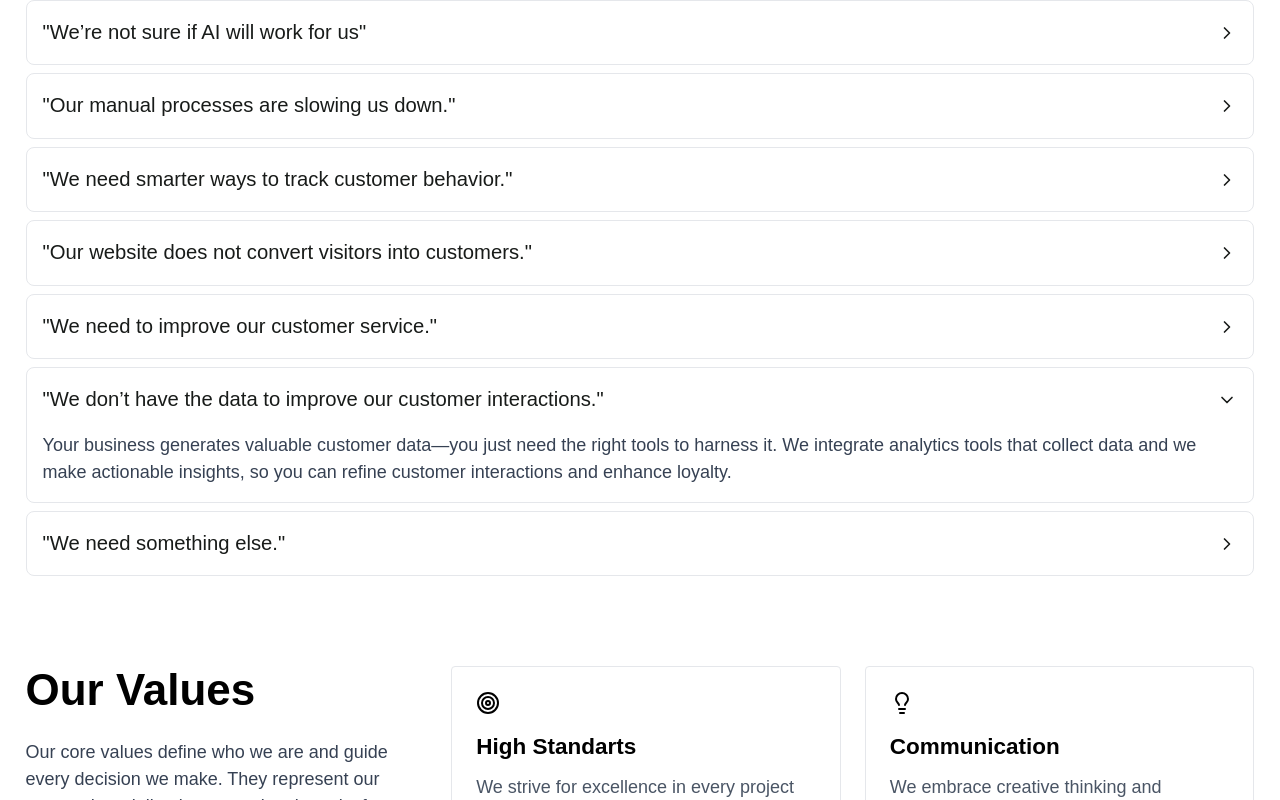
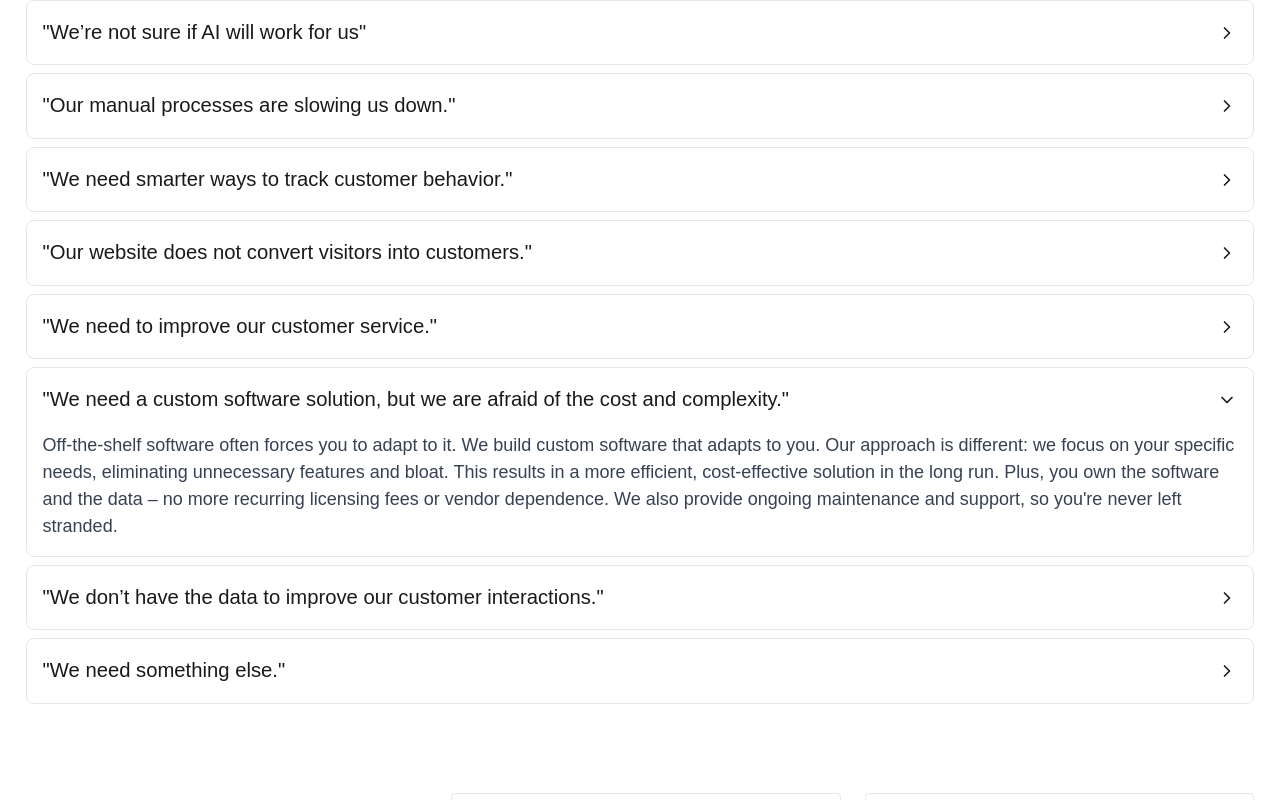
Before and after one commit to cagansen-git/EVOB, a SvelteKit app: page / in a window 1280 px wide. Both pictures are taken after a click on the button 640 px from the left and 1402 px from the top of the page. Shown: the part 1002-1802 px from the top of the page. Built offline with nearby package versions, Linux system fonts and the light colour scheme.

Commit message:
main page is done.

```diff
--- a/src/components/Questions.svelte
+++ b/src/components/Questions.svelte
@@ -10,43 +10,49 @@
 	const accordionItems = $state([
 		{
 			title: '"Our software expenses are too high."',
-		content: "You're likely overpaying for software you don't fully use. We audit your tech stack, identify unnecessary costs, and recommend cost-effective alternatives—whether it’s switching to open-source tools, consolidating redundant software, or optimizing your licensing plans. Reduce expenses without sacrificing functionality."
+			content:
+				"You're likely overpaying for software you don't fully use. We audit your tech stack, identify unnecessary costs, and recommend cost-effective alternatives—whether it’s switching to open-source tools, consolidating redundant software, or optimizing your licensing plans. Reduce expenses without sacrificing functionality."
 		},
 		{
 			title: '"We’re not sure if AI will work for us"',
-		content: "AI is transforming businesses across industries, but it’s not one-size-fits-all. We assess your operations and pinpoint AI-driven solutions that align with your goals. Whether it’s automation, data insights, or customer engagement, we ensure AI enhances efficiency, not complexity."
-
+			content:
+				'AI is transforming businesses across industries, but it’s not one-size-fits-all. We assess your operations and pinpoint AI-driven solutions that align with your goals. Whether it’s automation, data insights, or customer engagement, we ensure AI enhances efficiency, not complexity.'
 		},
 		{
 			title: '"Our manual processes are slowing us down."',
-		content: "Repetitive tasks drain time and resources. We automate workflows—whether it's data entry, scheduling, or reporting—so your team can focus on higher-value work. Say goodbye to bottlenecks and hello to efficiency."
-
+			content:
+				"Repetitive tasks drain time and resources. We automate workflows—whether it's data entry, scheduling, or reporting—so your team can focus on higher-value work. Say goodbye to bottlenecks and hello to efficiency."
 		},
 		{
 			title: '"We need smarter ways to track customer behavior."',
-		content: "Understanding customer behavior is key to growth. We implement analytics tools that track user interactions, preferences, and engagement in real-time. This helps you make data-backed decisions and personalize your marketing strategy for better conversions."
-
+			content:
+				'Understanding customer behavior is key to growth. We implement analytics tools that track user interactions, preferences, and engagement in real-time. This helps you make data-backed decisions and personalize your marketing strategy for better conversions.'
 		},
 		{
 			title: '"Our website does not convert visitors into customers."',
-		content: "Your website should be a lead-generation machine. We analyze visitor behavior, optimize UX/UI, and implement data-driven CRO (Conversion Rate Optimization) strategies—so more visitors turn into paying customers."
-
+			content:
+				'Your website should be a lead-generation machine. We analyze visitor behavior, optimize UX/UI, and implement data-driven CRO (Conversion Rate Optimization) strategies—so more visitors turn into paying customers.'
 		},
 		{
 			title: '"We need to improve our customer service."',
-		content: "Slow responses and inefficiencies frustrate customers. We implement AI-powered chatbots and automation to provide instant, accurate, and 24/7 support—improving response times and customer satisfaction while reducing workload."
-
+			content:
+				'Slow responses and inefficiencies frustrate customers. We implement AI-powered chatbots and automation to provide instant, accurate, and 24/7 support—improving response times and customer satisfaction while reducing workload.'
+		},
+		{
+			title: '"We need a custom software solution, but we are afraid of the cost and complexity."',
+			content:
+				"Off-the-shelf software often forces you to adapt to it. We build custom software that adapts to you. Our approach is different: we focus on your specific needs, eliminating unnecessary features and bloat. This results in a more efficient, cost-effective solution in the long run. Plus, you own the software and the data – no more recurring licensing fees or vendor dependence. We also provide ongoing maintenance and support, so you're never left stranded."
 		},
 		{
 			title: '"We don’t have the data to improve our customer interactions."',
-		content: "Your business generates valuable customer data—you just need the right tools to harness it. We integrate analytics tools that collect data and we make actionable insights, so you can refine customer interactions and enhance loyalty."
-
+			content:
+				'Your business generates valuable customer data—you just need the right tools to harness it. We integrate analytics tools that collect data and we make actionable insights, so you can refine customer interactions and enhance loyalty.'
 		},
 		{
 			title: '"We need something else."',
-		content: "We’re happy to help! Book a free consultation, and we’ll answer any questions you have about AI, automation, software optimization, and how we can support your business. No commitment—just clarity."
-
-	},
+			content:
+				'We’re happy to help! Book a free consultation, and we’ll answer any questions you have about AI, automation, software optimization, and how we can support your business. No commitment—just clarity.'
+		}
 	]);
 
 	// Function to handle accordion item click
@@ -56,16 +62,18 @@
 </script>
 
 <section class="">
-	<h3 class="mb-6 text-3xl font-semibold text-black md:text-4xl"> Facing These Business Challenges? We Can Help</h3>
+	<h3 class="mb-6 text-3xl font-semibold text-black md:text-4xl">
+		Facing These Business Challenges? We Can Help
+	</h3>
 
 	<div class="flex flex-col gap-2">
 		{#each accordionItems as item, index}
 			<div
-				class="border border-gray-200 rounded-lg overflow-hidden"
+				class="overflow-hidden rounded-lg border border-gray-200"
 				data-testid={`accordion-item-${index}`}
 			>
 				<button
-					class="focus:ring-primary-500 flex w-full items-center justify-between p-4 text-left font-medium transition-all duration-200 hover:bg-gray-50  focus:outline-none cursor-pointer"
+					class="focus:ring-primary-500 flex w-full cursor-pointer items-center justify-between p-4 text-left font-medium transition-all duration-200 hover:bg-gray-50 focus:outline-none"
 					onclick={() => handleAccordionClick(index)}
 					aria-expanded={activeIndex === index}
 					aria-controls={`content-${index}`}
@@ -80,10 +88,7 @@
 				</button>
 
 				{#if activeIndex === index}
-					<div
-						id={`content-${index}`}
-						class="px-4 pb-4 prose max-w-none "
-					>
+					<div id={`content-${index}`} class="prose max-w-none px-4 pb-4">
 						<p class="text-gray-700">{item.content}</p>
 					</div>
 				{/if}
```
Lines whose indentation alone changed are shown as unchanged.
